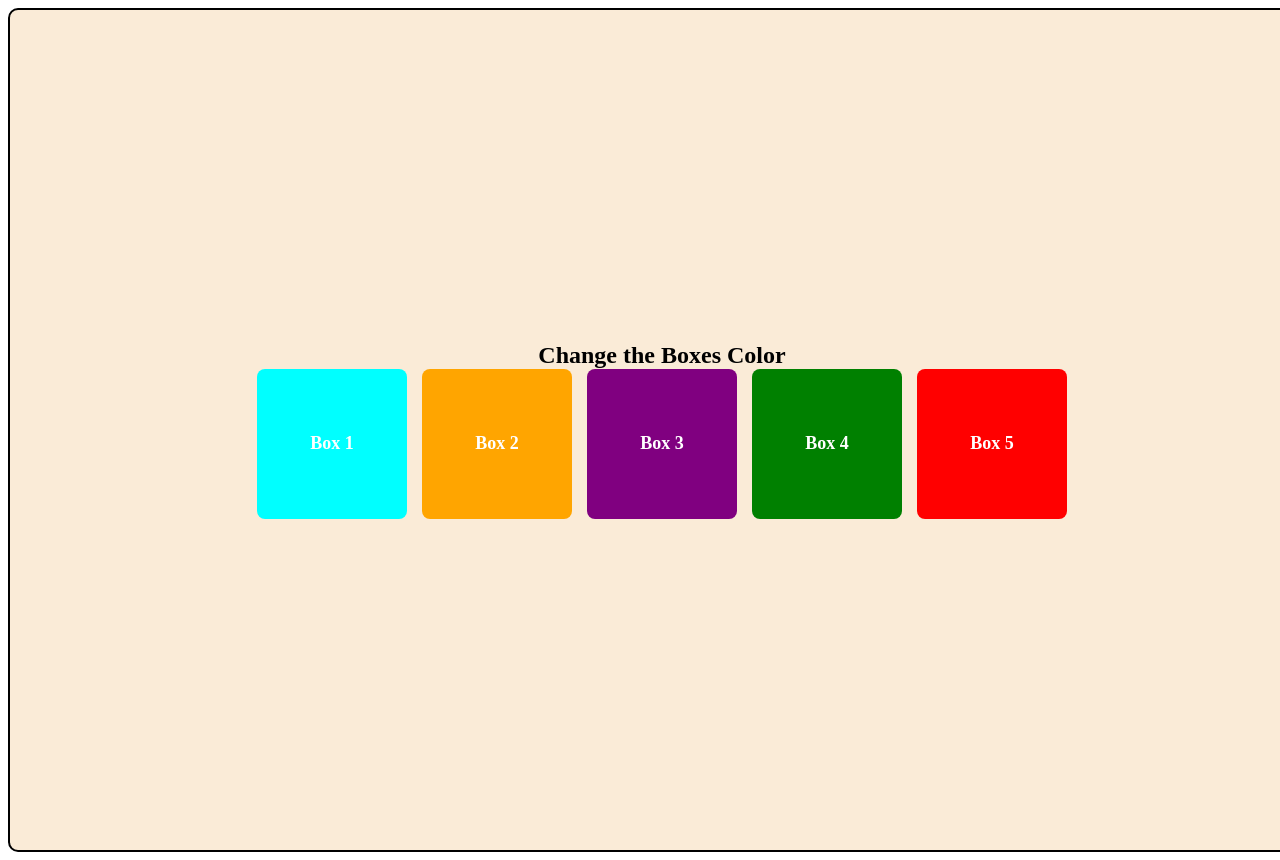
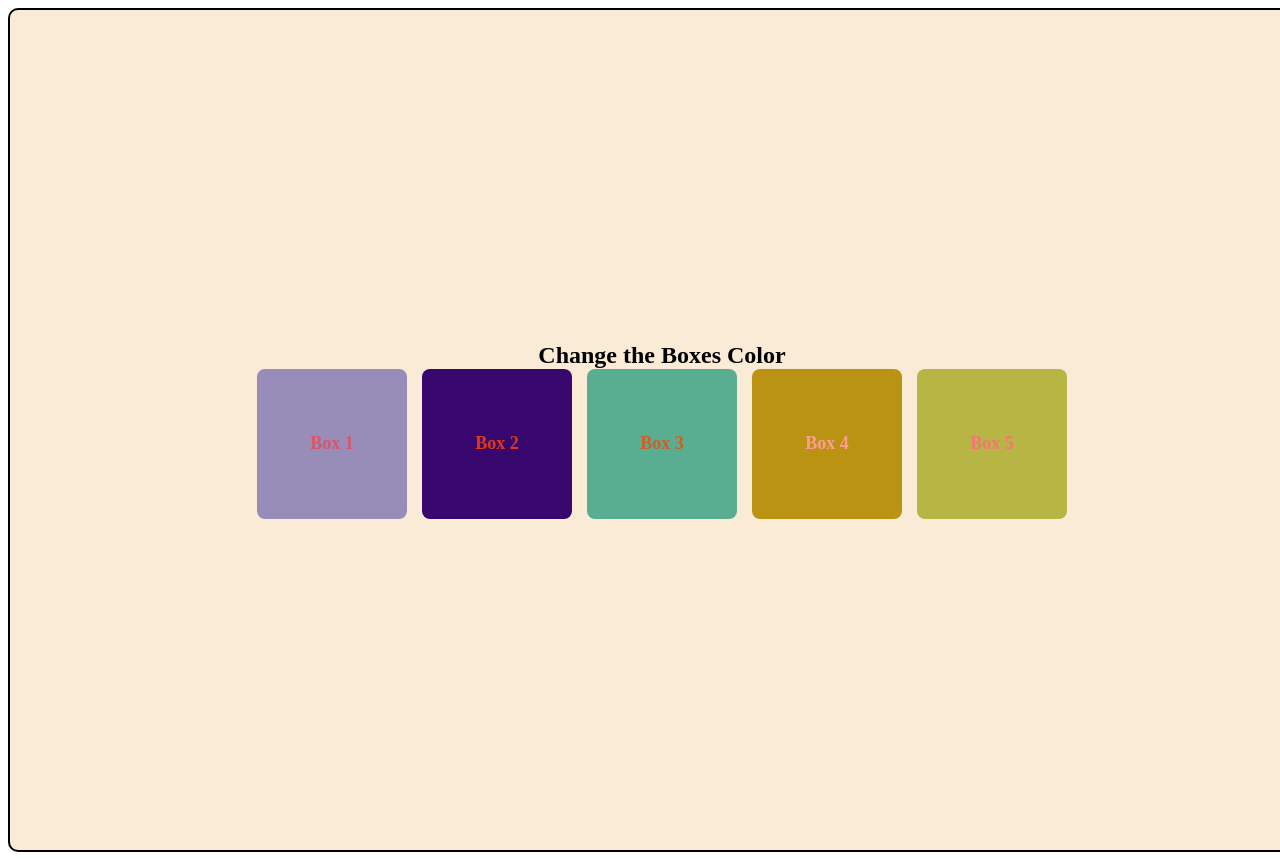
Before and after one commit to Ahsaan-ullah3236/Sgm-Web-Course-H, a plain HTML site: page 60Class/rendomcolor.html in a window 1280 px wide. Shown: the top 860 px of the page. Drawn offline with Linux system fonts and the light colour scheme.

Commit message:
add random color-changing boxes HTML and styling

```diff
--- a/60Class/index.html
+++ b/60Class/rendomcolor.html
@@ -18,6 +18,7 @@
             border: 2px solid black;
             border-radius: 10px;
         }
+
         h1 {
             text-align: center;
             margin: 0;
@@ -29,9 +30,8 @@
             display: flex;
             flex-wrap: wrap;
             gap: 15px;
-            /* Space between boxes */
             justify-content: center;
-            /* Center boxes horizontally */
+
         }
 
         .box {
@@ -42,9 +42,7 @@
             font-weight: bold;
             color: white;
             width: 150px;
-            /* Equal size for all boxes */
             height: 150px;
-            /* Equal size for all boxes */
             border-radius: 8px;
         }
 
@@ -82,13 +80,19 @@
         </div>
     </div>
     <script>
-        function changeColorById() {
-            document.getElementById("box1").style.backgroundColor = "red";
-            document.getElementById("box2").style.backgroundColor = "blue";
-            document.getElementById("box3").style.backgroundColor = "green";
-            document.getElementById("box4").style.backgroundColor = "purple";
-            document.getElementById("box5").style.backgroundColor = "orange";
+
+        const boxesContainer = document.querySelector(".boxes");
+        const boxes = document.querySelectorAll(".box");
+        function getRandomHexColor() {
+            return `#${Math.floor(Math.random() * 16777215).toString(16)}`;
         }
+        Array.from(boxes).forEach(e=>{
+            e.style.backgroundColor = getRandomHexColor()
+            e.style.color = getRandomHexColor()
+        })
+
+
+
     </script>
 
 </body>
```
